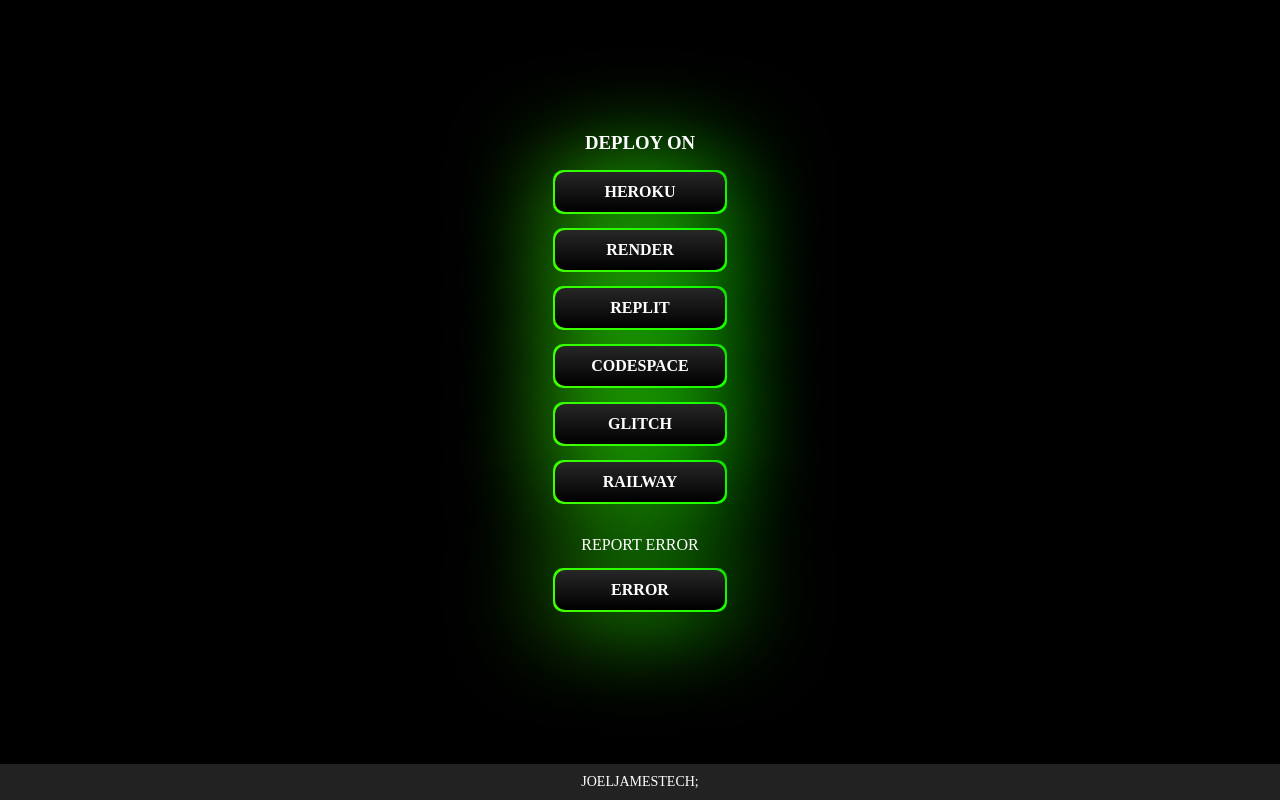
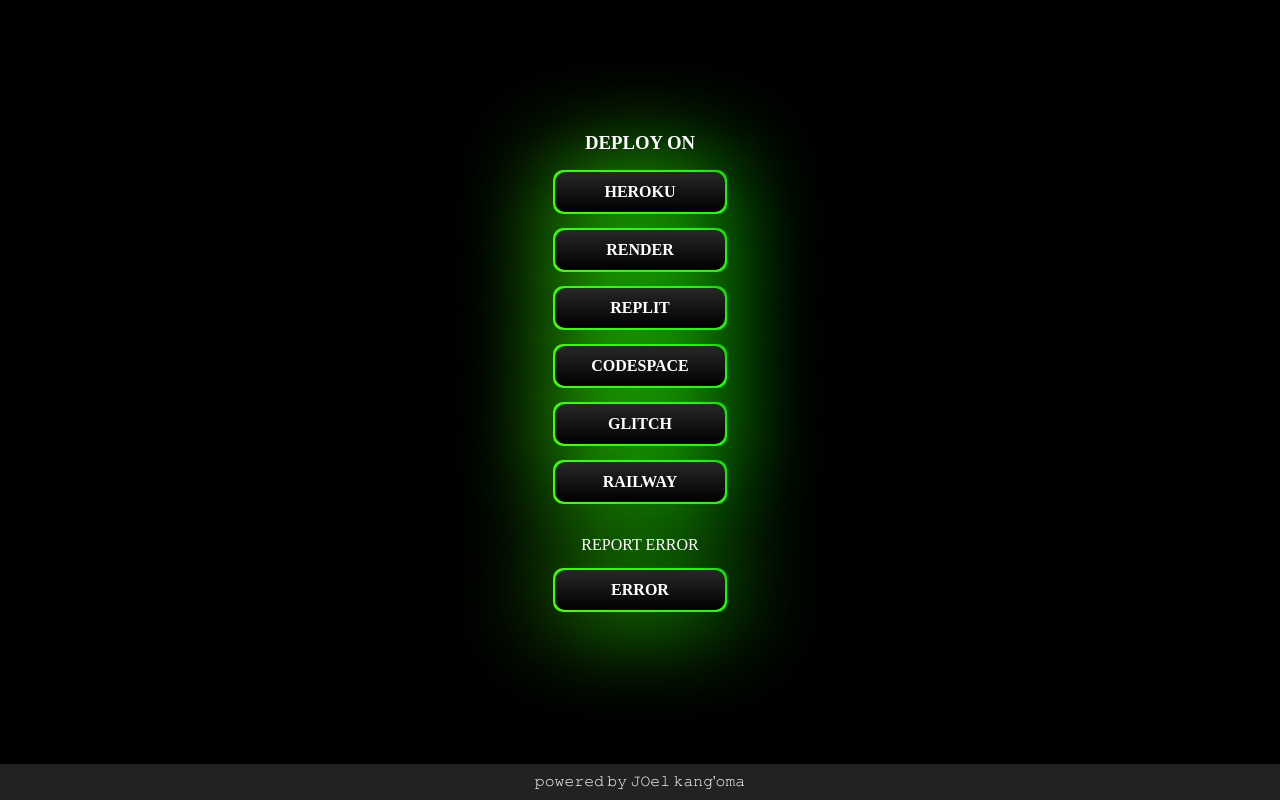
Before and after one commit to joeljamestech2/deploy, a plain HTML site: page index.html in a window 1280 px wide. Drawn offline with Linux system fonts and the light colour scheme.

Commit message:
Update index.html

```diff
--- a/index.html
+++ b/index.html
@@ -125,7 +125,7 @@
     <a href="https://wa.me/+255767570963?text=HAVE_ERROR_JOEL" class="button" target="_blank"> <span>ERROR</span> </a> <br>
 
     <footer>
-     JOELJAMESTECH; <span id="currentYear"></span>
+     𝚙𝚘𝚠𝚎𝚛𝚎𝚍 𝚋𝚢 𝙹𝙾𝚎𝚕 𝚔𝚊𝚗𝚐'𝚘𝚖𝚊<span id="currentYear"></span>
     </footer>
 
 </body>
```
